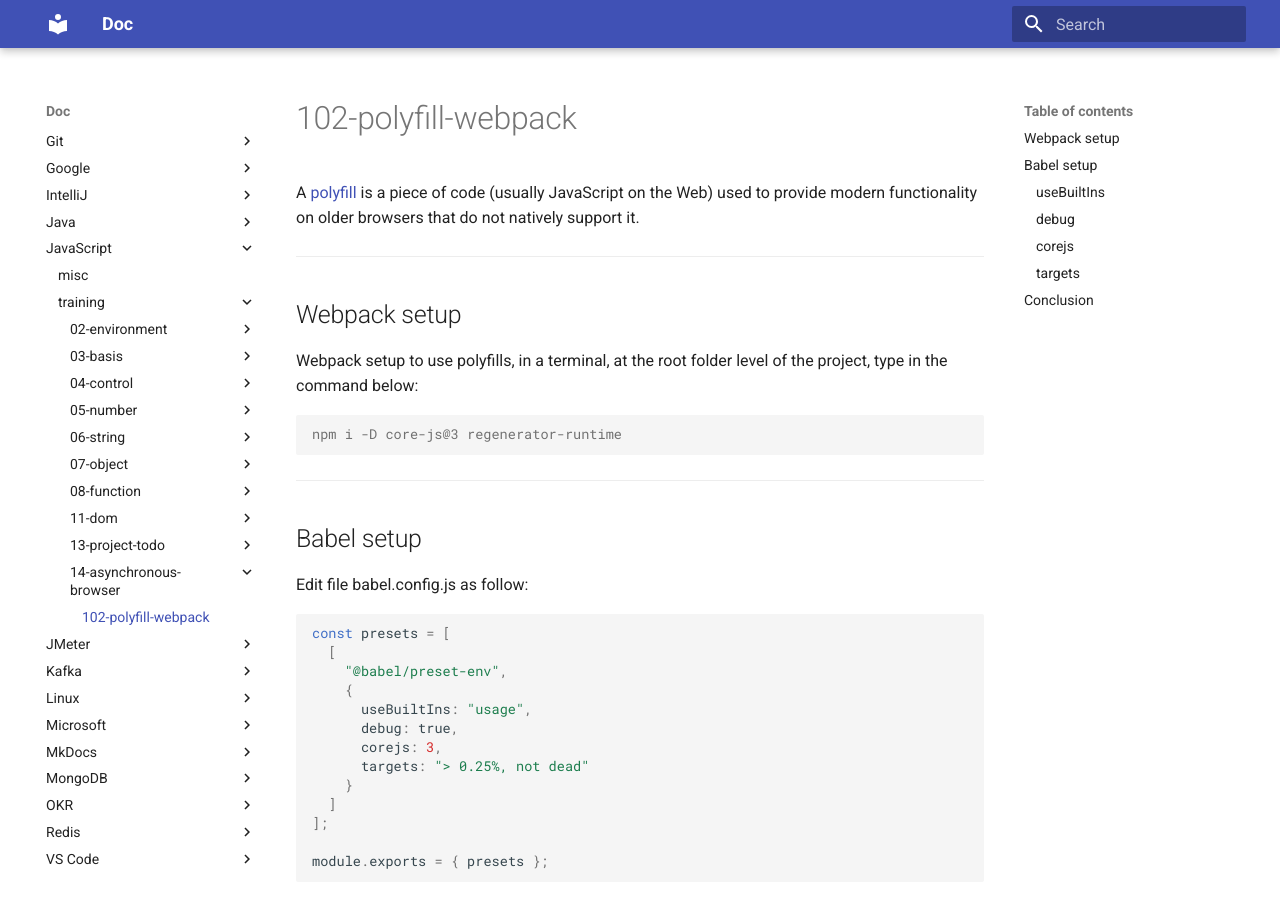
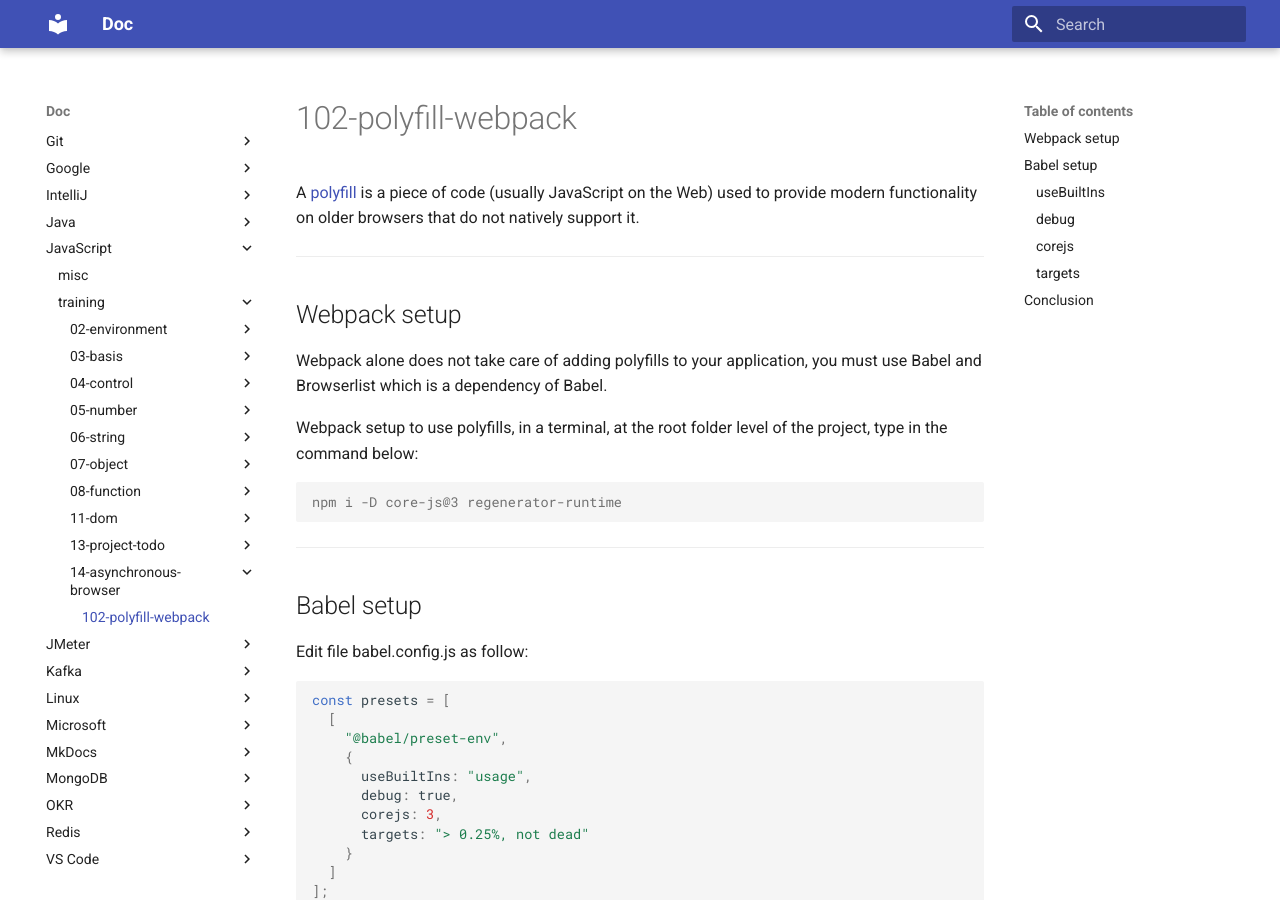
Before and after one commit to oldu73/doc, an MkDocs documentation site: the page built from docs/javascript/training/14-asynchronous-browser/102-polyfill-webpack.md, in a window 1280 px wide and 900 px high. Built offline with MkDocs 1.6.1 and Material for MkDocs 9.7.7, drawn with Linux system fonts in a browser that asks for light colours.

Commit message:
js training asynchronous polyfill webpack documentation fix

```diff
--- a/docs/javascript/training/14-asynchronous-browser/102-polyfill-webpack.md
+++ b/docs/javascript/training/14-asynchronous-browser/102-polyfill-webpack.md
@@ -5,6 +5,8 @@ A [polyfill](https://developer.mozilla.org/en-US/docs/Glossary/Polyfill) is a pi
 ---
 
 ## Webpack setup
+
+Webpack alone does not take care of adding polyfills to your application, you must use Babel and Browserlist which is a dependency of Babel.
 
 Webpack setup to use polyfills, in a terminal, at the root folder level of the project, type in the command below:
 
```
